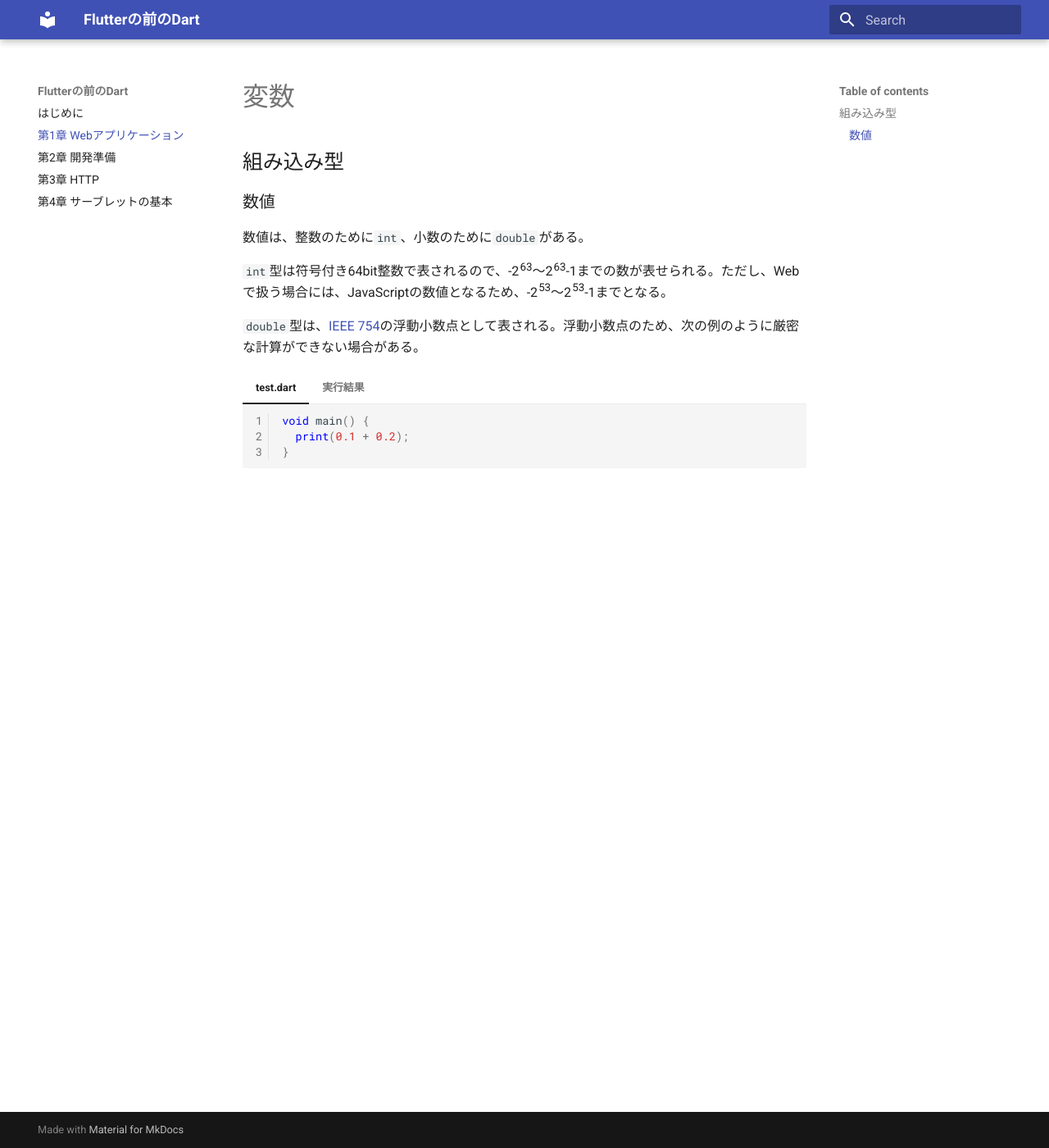
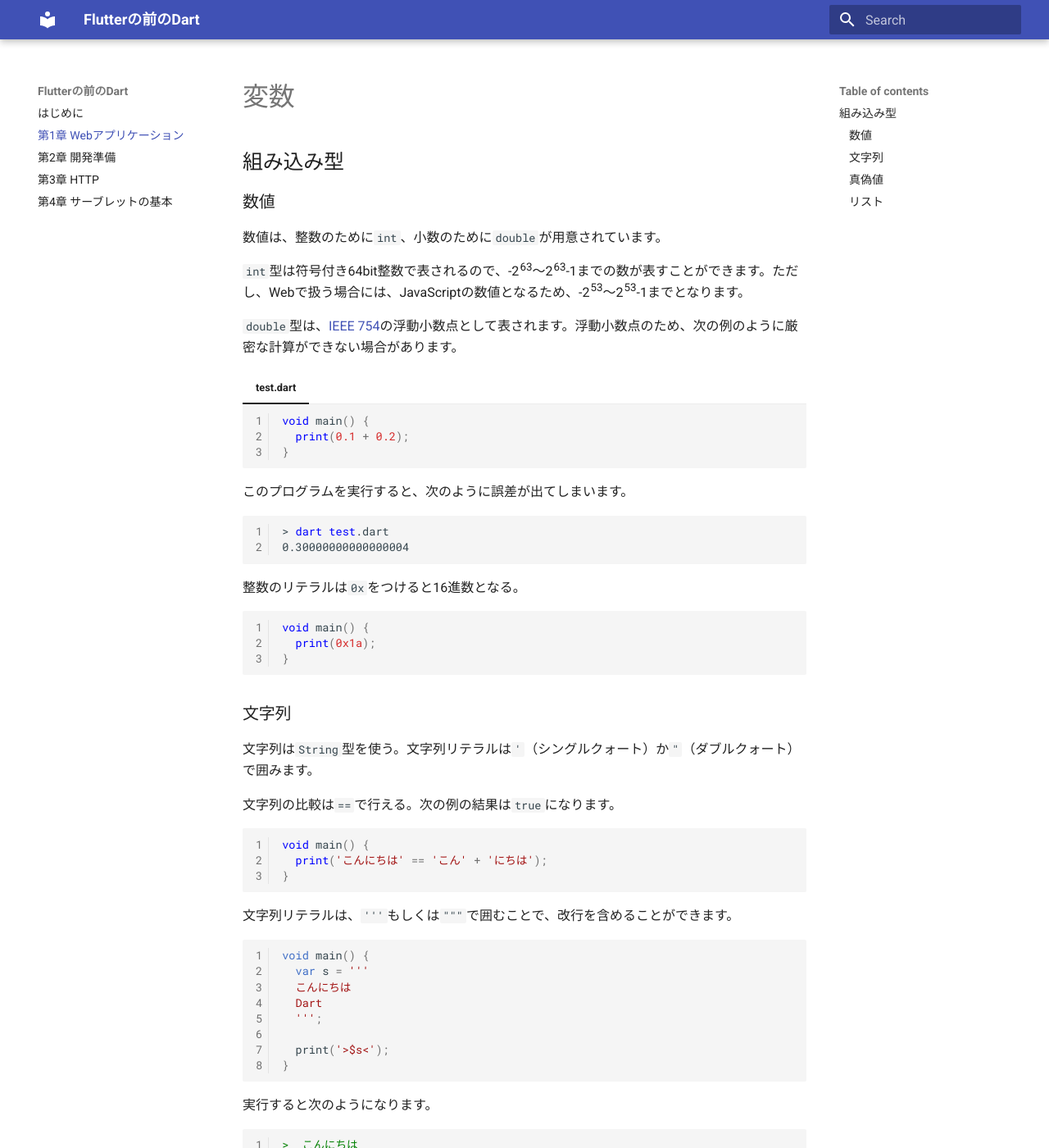
Before and after one commit to webarata3/doc-Flutter, an MkDocs documentation site: the page built from docs/01/index.md, in a window 1280 px wide and 1400 px high. Shown: the whole window at 82% size. Built offline with MkDocs 1.6.1 and Material for MkDocs 9.7.7, drawn with Linux system fonts in a browser that asks for light colours; some of the changed text lies outside the part shown.

Commit message:
変数の章の追加

````diff
--- a/docs/01/index.md
+++ b/docs/01/index.md
@@ -4,11 +4,11 @@
 
 ### 数値
 
-数値は、整数のために`int`、小数のために`double`がある。
+数値は、整数のために`int`、小数のために`double`が用意されています。
 
-`int`型は符号付き64bit整数で表されるので、-2^63^～2^63^-1までの数が表せられる。ただし、Webで扱う場合には、JavaScriptの数値となるため、-2^53^～2^53^-1までとなる。
+`int`型は符号付き64bit整数で表されるので、-2^63^～2^63^-1までの数が表すことができます。ただし、Webで扱う場合には、JavaScriptの数値となるため、-2^53^～2^53^-1までとなります。
 
-`double`型は、[IEEE 754](https://ja.wikipedia.org/wiki/IEEE_754)の浮動小数点として表される。浮動小数点のため、次の例のように厳密な計算ができない場合がある。
+`double`型は、[IEEE 754](https://ja.wikipedia.org/wiki/IEEE_754)の浮動小数点として表されます。浮動小数点のため、次の例のように厳密な計算ができない場合があります。
 
 === "test.dart"
 
@@ -18,12 +18,85 @@
     }
     ```
 
+このプログラムを実行すると、次のように誤差が出てしまいます。
 
+```
+> dart test.dart
+0.30000000000000004
+```
 
+整数のリテラルは`0x`をつけると16進数となる。
 
-=== "実行結果"
+```dart
+void main() {
+  print(0x1a);
+}
+```
 
-    ```
-    > dart test.dart
-    0.30000000000000004
-    ```
+### 文字列
+
+文字列は`String`型を使う。文字列リテラルは`'`（シングルクォート）か`"`（ダブルクォート）で囲みます。
+
+文字列の比較は`==`で行える。次の例の結果は`true`になります。
+
+```dart
+void main() {
+  print('こんにちは' == 'こん' + 'にちは');
+}
+```
+
+文字列リテラルは、`'''`もしくは`"""`で囲むことで、改行を含めることができます。
+
+```dart
+void main() {
+  var s = '''
+  こんにちは
+  Dart
+  ''';
+
+  print('>$s<');
+}
+```
+
+実行すると次のようになります。
+
+```
+>  こんにちは
+  Dart
+  <
+```
+
+プログラムの7行目で変数`s`の内容を表示していますが、文字列のリテラルの中に`$変数名`もしくは`${変数名}`とすることで、変数の値を埋め込むことができます。
+
+プログラムの実行した結果を見ると、最初の`'''`の行の改行は文字列に含まれませんが、最後の`'''`の前の改行は文字列に含まれています。また、それぞれの行の行頭のスペースも文字列に含まれています。
+
+文字列の中でエスケープシーケンスを無視した、生の文字列を扱いたい場合には、文字列リテラルの先頭に`r`をつけます。
+
+```Dart
+void main() {
+  print(r'Hello \n Dart');
+}
+```
+
+### 真偽値
+
+`true`、`false`の2値を取る真偽値型は`bool`
+
+### リスト
+
+配列はなく、順序があるリストが組み込み型として用意されています。型は`List`で、リストの中に入れるものを`<>`の中に書きます。例えば、整数のリストの場合には`List<int>`とします。
+
+リストのリテラルもあり、`[]`の中に`,`区切りで書きます。
+
+```dart
+void main() {
+  var list1 = [1, 2, 3];
+  var list2 = [
+    1,
+    2,
+    3,
+  ];
+}
+```
+
+上記のようにリストの最後の要素の後に`,`を入れるとフォーマッタが要素ごとに改行を入れます。
````
